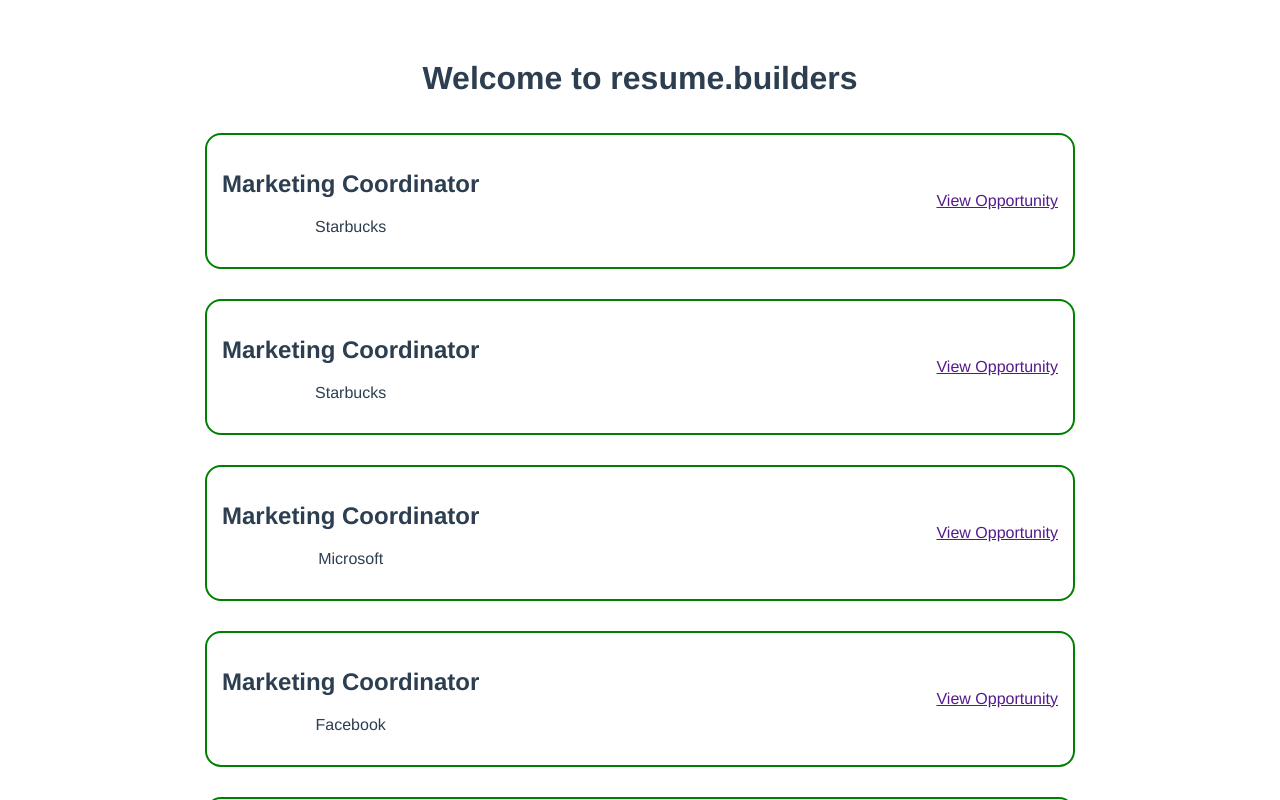
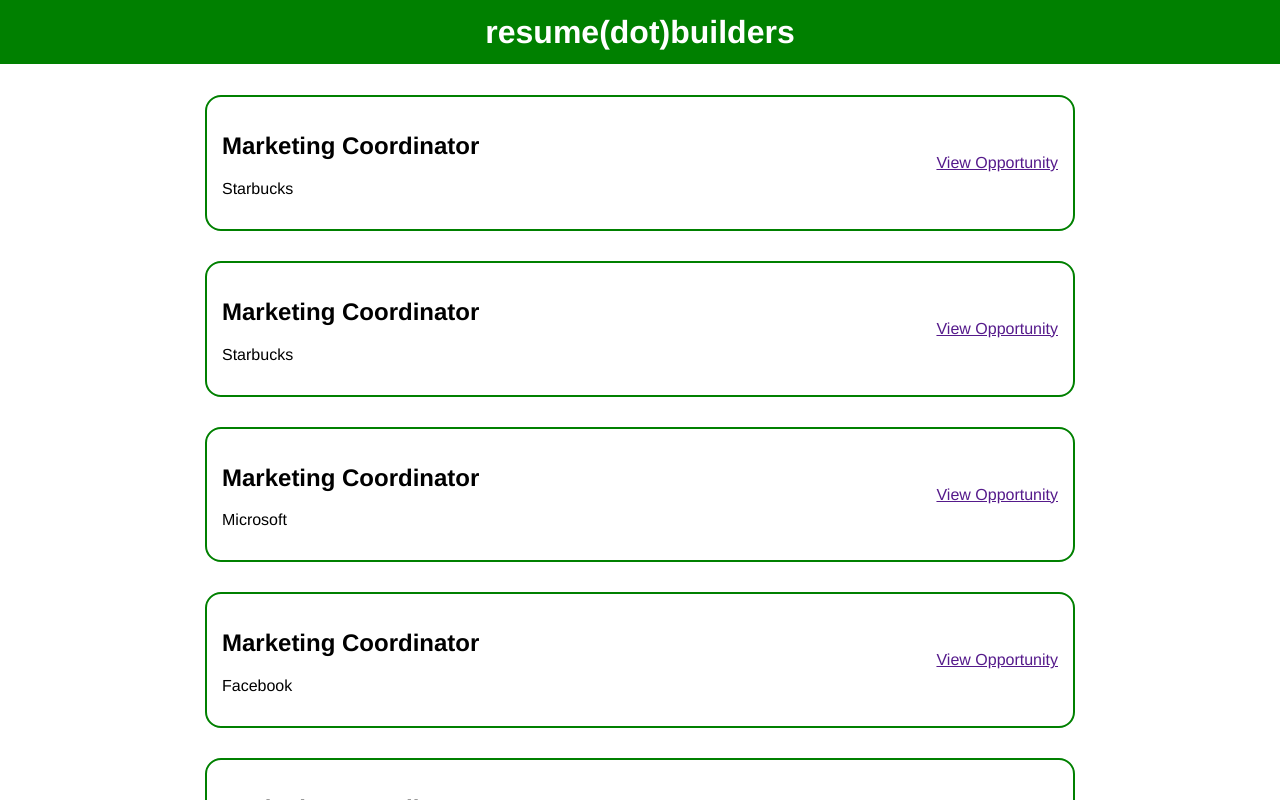
Before and after one commit to patrickstracey/resumebuilders, a Vue app: page / in a window 1280 px wide. Shown: the top 800 px of the page. Built offline with nearby package versions, Linux system fonts and the light colour scheme.

Commit message:
create the ugly header

```diff
--- a/src/App.vue
+++ b/src/App.vue
@@ -1,13 +1,16 @@
 <template>
+  <the-header></the-header>
   <job-index></job-index>
 </template>
 
 <script>
+import TheHeader from "./components/global/TheHeader.vue";
 import JobIndex from "./components/index/JobIndex.vue";
 
 export default {
   name: "App",
   components: {
+    TheHeader,
     JobIndex,
   },
 };
@@ -16,10 +19,5 @@
 <style>
 #app {
   font-family: Avenir, Helvetica, Arial, sans-serif;
-  -webkit-font-smoothing: antialiased;
-  -moz-osx-font-smoothing: grayscale;
-  text-align: center;
-  color: #2c3e50;
-  margin-top: 60px;
 }
 </style>
--- /dev/null
+++ b/src/components/global/TheHeader.vue
@@ -0,0 +1,23 @@
+<template>
+  <header>
+    <h1>resume(dot)builders</h1>
+  </header>
+</template>
+
+<style scoped>
+header {
+  width: 100%;
+  height: 4rem;
+  background-color: green;
+  display: flex;
+  justify-content: center;
+  align-items: center;
+  position: absolute;
+  top: 0;
+  left: 0;
+}
+
+h1 {
+  color: white;
+}
+</style>
--- a/src/components/index/JobIndex.vue
+++ b/src/components/index/JobIndex.vue
@@ -1,5 +1,4 @@
 <template>
-  <h1>Welcome to resume.builders</h1>
   <div id="opp-holder">
     <job-card
       v-for="job of jobs"
@@ -32,6 +31,7 @@
   flex-direction: column;
   width: 90%;
   max-width: 900px;
+  margin-top: 80px;
   margin-left: auto;
   margin-right: auto;
 }
```
